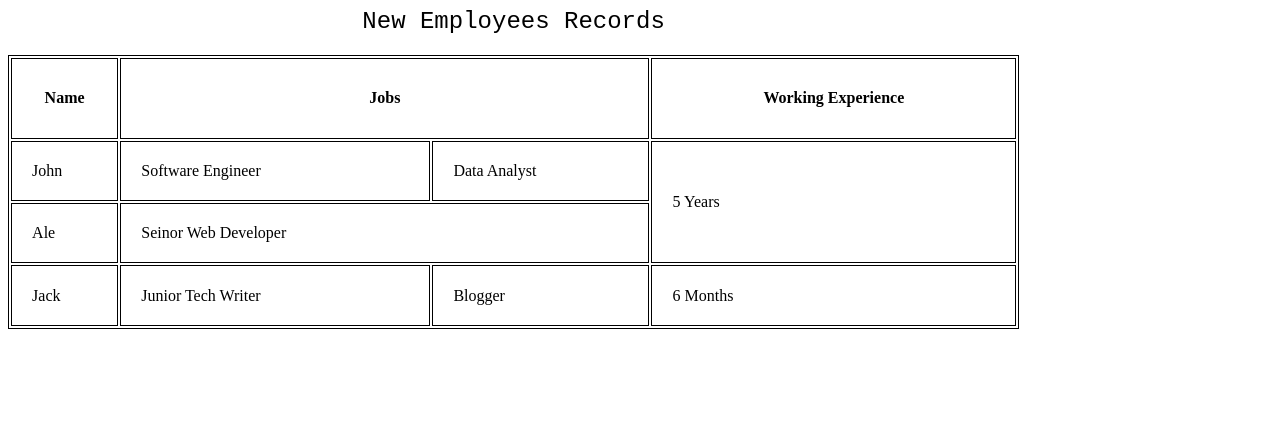
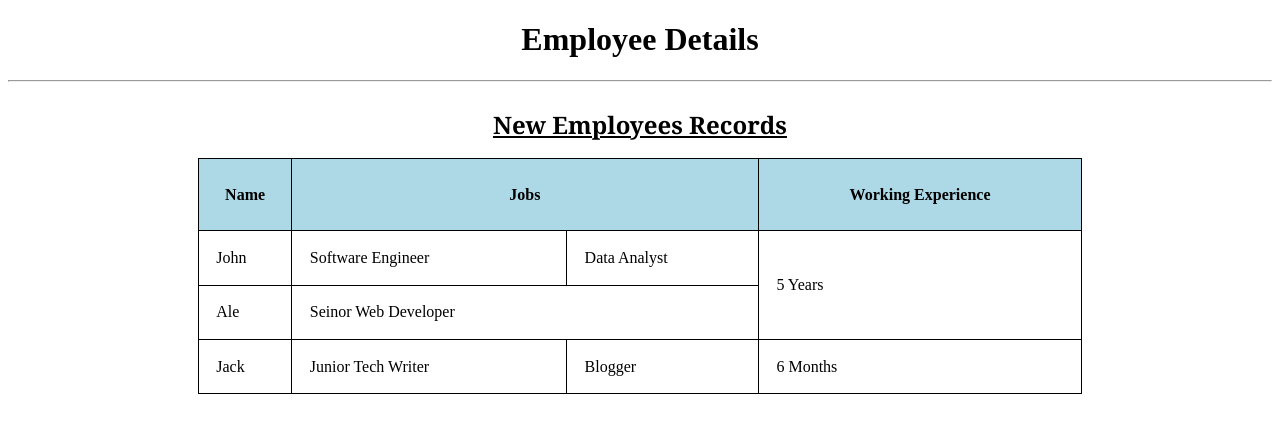
Before and after one commit to Hzaw74/Learning_Journey, a plain HTML site: page Multimedia_Course/table_2/table.html in a window 1280 px wide. Drawn offline with Linux system fonts and the light colour scheme.

Commit message:
from arch

```diff
--- a/Multimedia_Course/table_2/table.html
+++ b/Multimedia_Course/table_2/table.html
@@ -7,6 +7,10 @@
     </head>
 
     <body>
+        <h1>Employee Details</h1>
+
+        <hr>
+
         <table>
 
             <caption>New Employees Records</caption>
--- a/Multimedia_Course/table_2/table_style.css
+++ b/Multimedia_Course/table_2/table_style.css
@@ -1,19 +1,29 @@
+h1 {
+    text-align: center;
+}
+
 caption {
+    padding-top: 2%;
     padding-bottom: 2%;
-    font-family: 'Courier New', Courier, monospace;
+    font-family:Georgia, 'Times New Roman', Times, serif;
     font-size: 18pt;
+    text-decoration: underline;
+    font-weight: bold;
 }
 
 table {
-    width: 80%;
+    width: 70%;
+    margin: 0 auto;
 }
 
 tr, th, td, table {
     border: 1px solid;
+    border-collapse: collapse;
 }
 
 th {
-    padding: 3%;
+    padding: 3%;;
+    background-color: lightblue;
 }
 
 tr, td {
```
